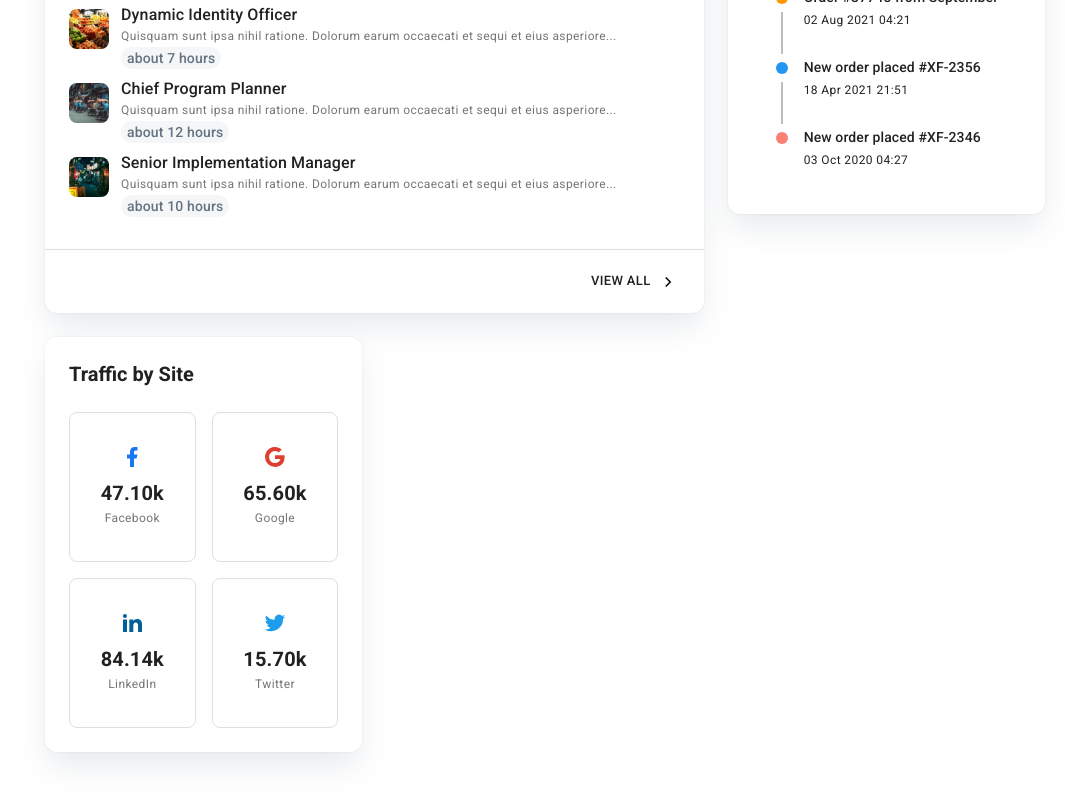
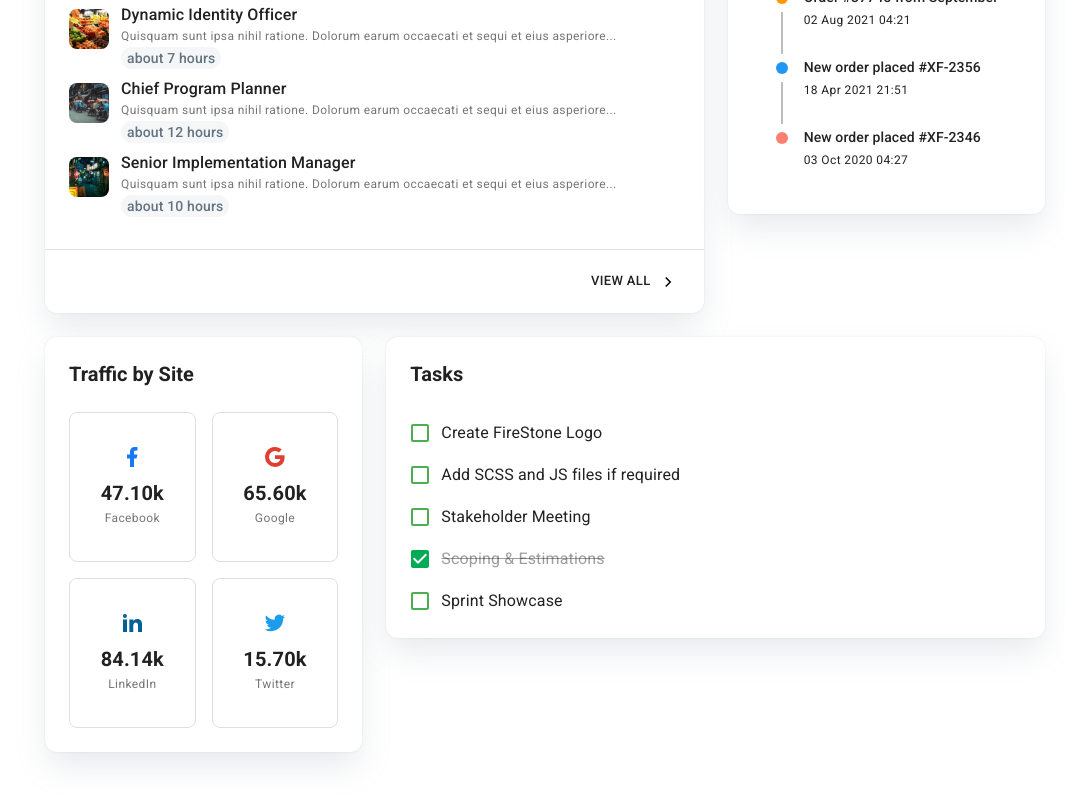
Before and after one commit to super-austin/MUISample, a React (Create React App) app: page /dashboard in a window 1280 px wide. Shown: the part 1615-2415 px from the top of the page, without its empty margins (215-1280 px from the left). Built offline with nearby package versions, Linux system fonts and the light colour scheme.

Commit message:
dash>Tasks: completed

```diff
--- /dev/null
+++ b/src/components/Dashboard/Tasks.js
@@ -0,0 +1,41 @@
+import { FormGroup } from "@material-ui/core";
+import { styled } from "@material-ui/styles";
+import DashCard from "./DashCard";
+import DashCardHeader from "./DashCardHeader";
+import TasksItem from "./TasksItem";
+
+// style
+const FormGroupStyle = styled(FormGroup)(({ theme }) => ({
+  padding: theme.spacing(3),
+  paddingBottom: theme.spacing(2),
+}));
+
+// list of tasks
+const TASK_LIST = [
+  { id: "chk_1", label: "Create FireStone Logo", status: false },
+  { id: "chk_2", label: "Add SCSS and JS files if required", status: false },
+  { id: "chk_3", label: "Stakeholder Meeting", status: false },
+  { id: "chk_4", label: "Scoping & Estimations", status: true },
+  { id: "chk_5", label: "Sprint Showcase", status: false },
+];
+
+const Tasks = () => {
+  return (
+    <DashCard>
+      <DashCardHeader title="Tasks" />
+
+      <FormGroupStyle>
+        {TASK_LIST.map((el) => (
+          <TasksItem
+            key={el.id}
+            id={el.id}
+            status={el.status}
+            label={el.label}
+          />
+        ))}
+      </FormGroupStyle>
+    </DashCard>
+  );
+};
+
+export default Tasks;
--- /dev/null
+++ b/src/components/Dashboard/TasksItem.js
@@ -0,0 +1,38 @@
+import { useState } from "react";
+import { styled } from "@material-ui/styles";
+import { Checkbox, FormControlLabel } from "@mui/material";
+
+const TasksItem = ({ id, status, label }) => {
+  const [checked, setChecked] = useState(status);
+  const handleChange = (e) => setChecked(e.target.checked);
+
+  // style
+  const FormControlLabelStyle = styled(FormControlLabel)(({ theme }) => ({
+    "& .MuiCheckbox-root": {
+      transition: "all 0.5s ease",
+      color: theme.palette.success.main,
+      "&:hover": {
+        backgroundColor: theme.palette.green.lighter,
+      },
+    },
+
+    "& .Mui-checked	": {
+      color: `${theme.palette.green.darker} !important`,
+    },
+
+    "& .MuiFormControlLabel-label": {
+      color: checked ? theme.palette.text.disabled : "inherit",
+      textDecoration: checked ? "line-through" : null,
+    },
+  }));
+
+  return (
+    <FormControlLabelStyle
+      key={id}
+      control={<Checkbox checked={checked} onChange={handleChange} name={id} />}
+      label={label}
+    />
+  );
+};
+
+export default TasksItem;
--- a/src/pages/Dashboard.js
+++ b/src/pages/Dashboard.js
@@ -8,6 +8,7 @@ import InfoCards from "../components/Dashboard/InfoCards";
 import NewsUpdate from "../components/Dashboard/NewsUpdate";
 import OrderTimeline from "../components/Dashboard/OrderTimeline";
 import SocialTraffic from "../components/Dashboard/SocialTraffic";
+import Tasks from "../components/Dashboard/Tasks";
 
 // grid container style
 const GridContainerStyle = styled(Grid)(({ theme }) => ({
@@ -67,6 +68,11 @@ const Dashboard = () => {
         <Grid item xs={12} md={6} lg={4}>
           <SocialTraffic />
         </Grid>
+
+        {/* Traffic by Site */}
+        <Grid item xs={12} md={6} lg={8}>
+          <Tasks />
+        </Grid>
       </GridContainerStyle>
     </>
   );
```
